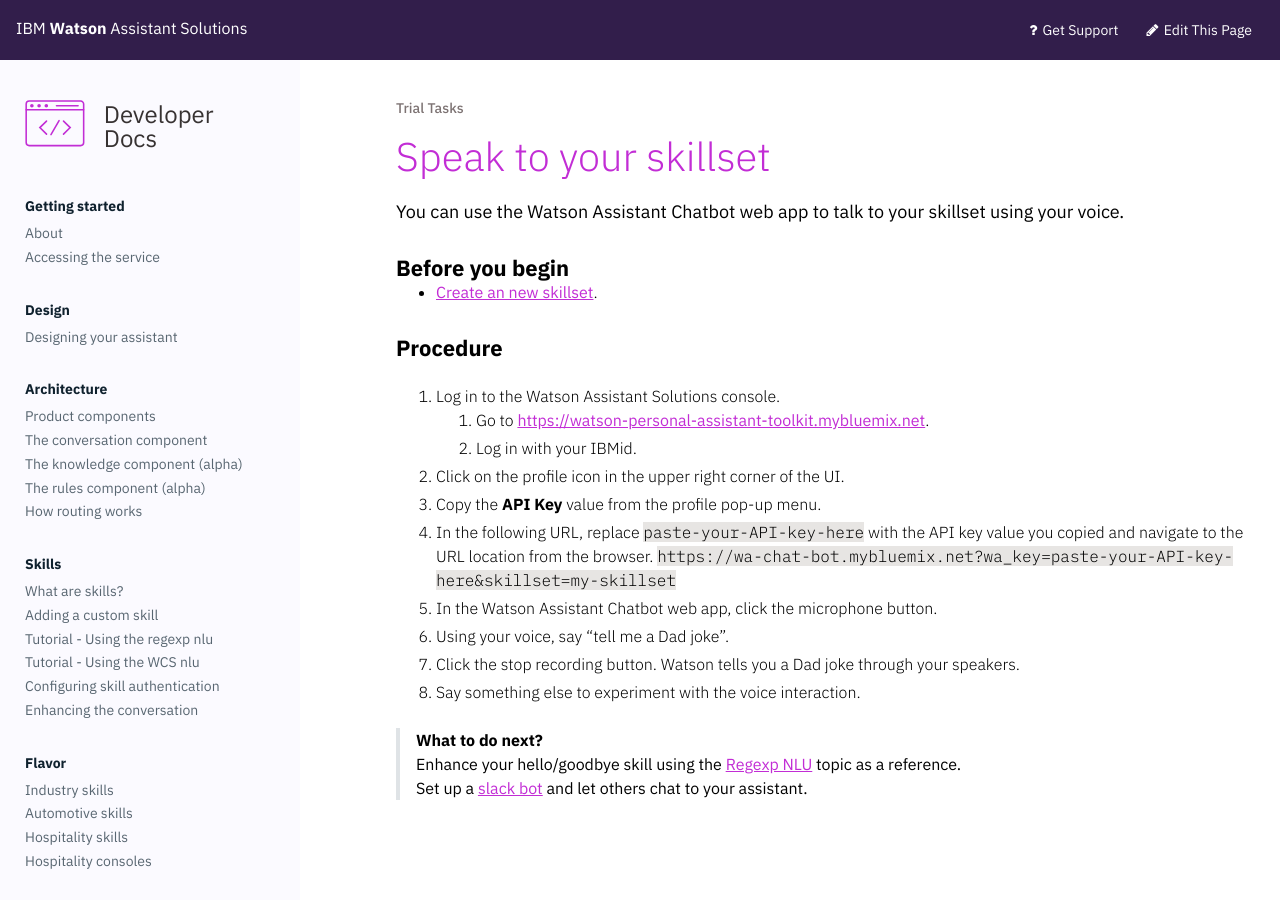
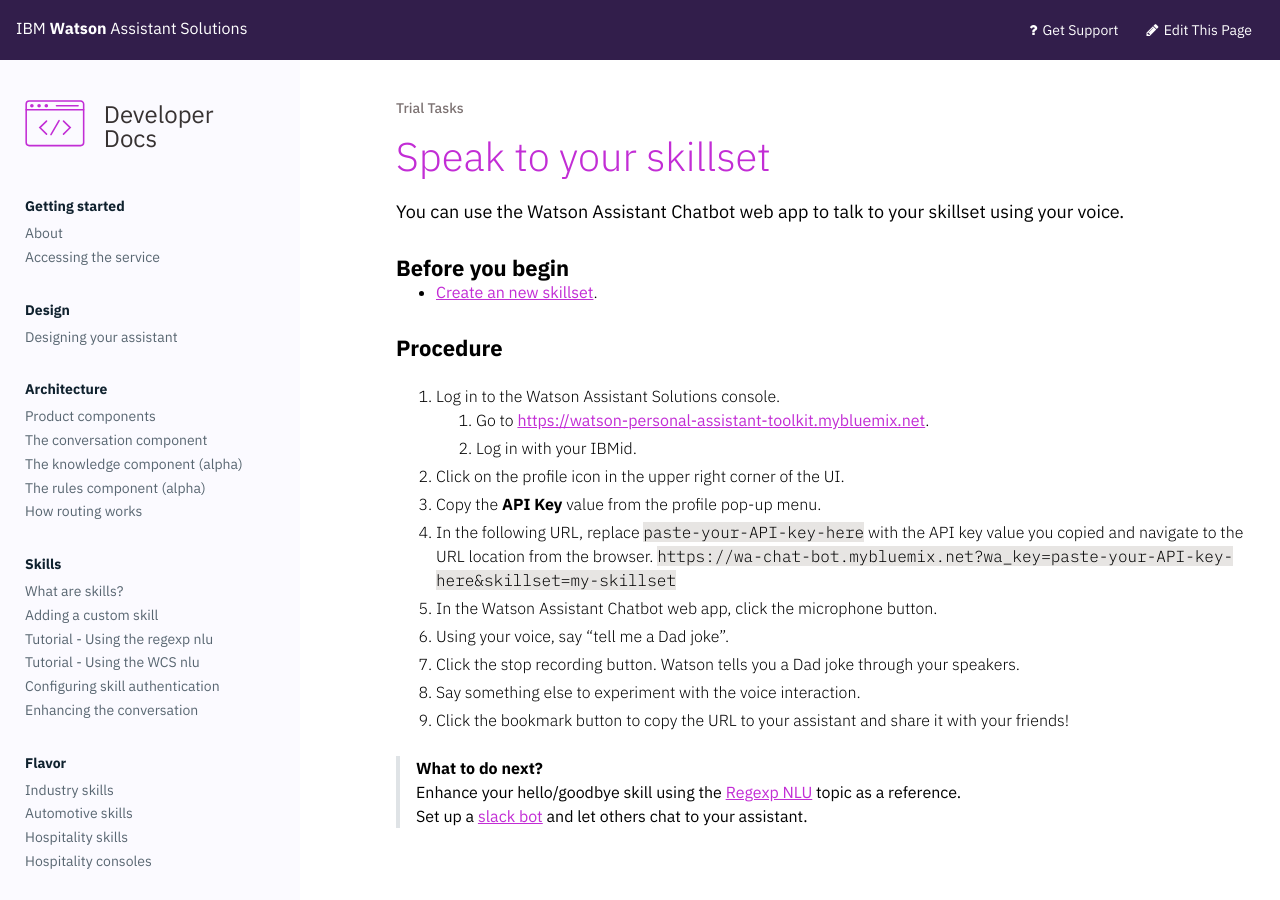
Before and after one commit to Watson-Personal-Assistant/developer, a Jekyll site: the page built from _content/trial/speak-to-skillset.md, in a window 1280 px wide. Built offline with Jekyll 4.4.1, drawn with Linux system fonts in a browser that asks for light colours; some web fonts are replaced.

Commit message:
adds step to copy the URL to the chatbot to share experience with others

```diff
--- a/_content/trial/speak-to-skillset.md
+++ b/_content/trial/speak-to-skillset.md
@@ -20,8 +20,9 @@
     `https://wa-chat-bot.mybluemix.net?wa_key=paste-your-API-key-here&skillset=my-skillset`
 5. In the Watson Assistant Chatbot web app, click the microphone button.
 6. Using your voice, say "tell me a Dad joke".
-7. Click the  stop recording button.  Watson tells you a Dad joke through your speakers.
+7. Click the stop recording button.  Watson tells you a Dad joke through your speakers.
 8. Say something else to experiment with the voice interaction.
+9. Click the bookmark button to copy the URL to your assistant and share it with your friends!
 
 > **What to do next?**<br/>
 Enhance your hello/goodbye skill using the [Regexp NLU]({{site.baseurl}}/further-topics/regexp_nlu/) topic as a reference.<br>
```
